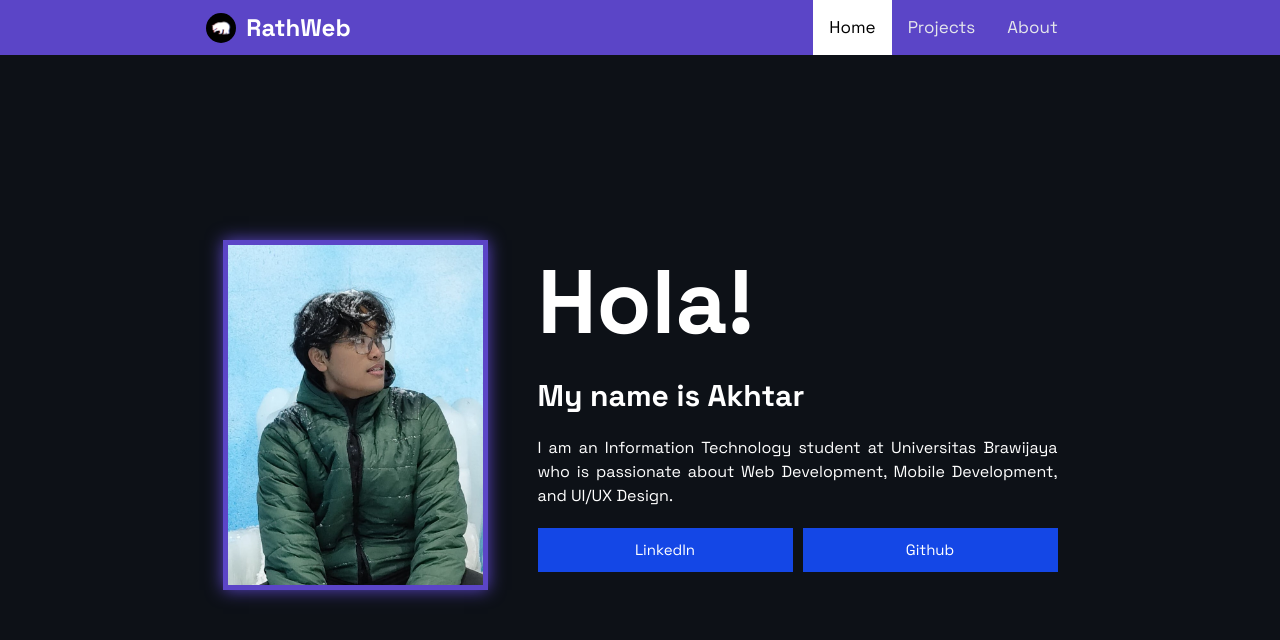
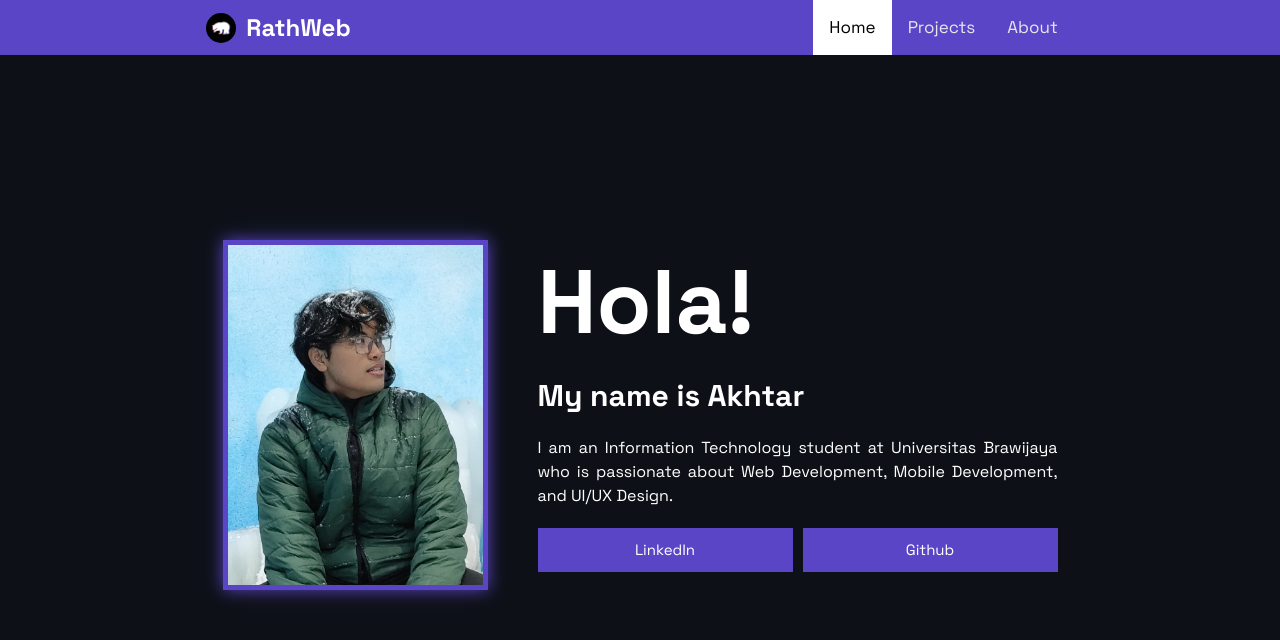
Before and after one commit to bukanberuangsr/RathWeb, a Vue app: page / in a window 1280 px wide. Shown: the top 640 px of the page. Built offline with nearby package versions, Linux system fonts and the light colour scheme.

Commit message:
replace blue color for main color

```diff
--- a/src/pages/Home.vue
+++ b/src/pages/Home.vue
@@ -42,12 +42,12 @@ onUnmounted(() => {
       <div class="my-2.5 flex flex-row gap-2.5 w-full">
         <a
           href="https://linkedin.com/in/akhtar-hafiz-p-303949289"
-          class="flex-1 p-2.5 bg-blue-700 text-white text-center transition-[color,background-color,box-shadow,transform] duration-200 ease-in-out hover:bg-blue-500 hover:text-slate-800 hover:shadow-[0_0_16px_var(--accent-light-blue)] hover:-translate-y-0.5"
+          class="flex-1 p-2.5 bg-(--main-color) text-white text-center transition-[color,background-color,box-shadow,transform] duration-200 ease-in-out hover:bg-(--tertiary-color) hover:shadow-[0_0_20px_var(--main-color)] hover:-translate-y-0.5"
           >LinkedIn</a
         >
         <a
           href="https://github.com/bukanberuangsr"
-          class="flex-1 p-2.5 bg-blue-700 text-white text-center transition-[color,background-color,box-shadow,transform] duration-200 ease-in-out hover:bg-blue-500 hover:text-slate-800 hover:shadow-[0_0_16px_var(--accent-light-blue)] hover:-translate-y-0.5"
+          class="flex-1 p-2.5 bg-(--main-color) text-white text-center transition-[color,background-color,box-shadow,transform] duration-200 ease-in-out hover:bg-(--tertiary-color) hover:shadow-[0_0_20px_var(--main-color)] hover:-translate-y-0.5"
           >Github</a
         >
       </div>
```
